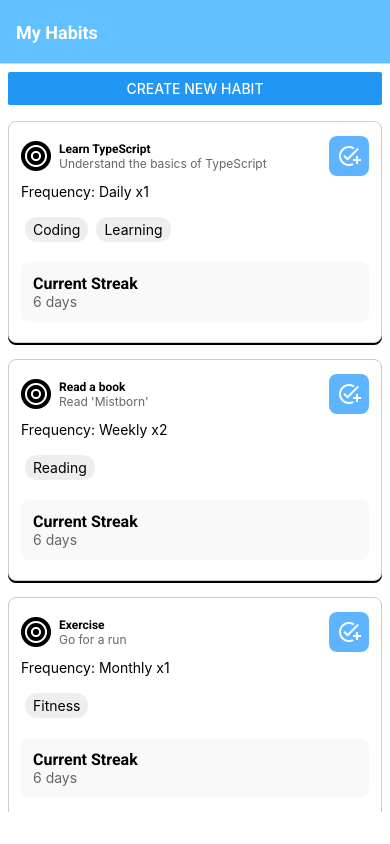
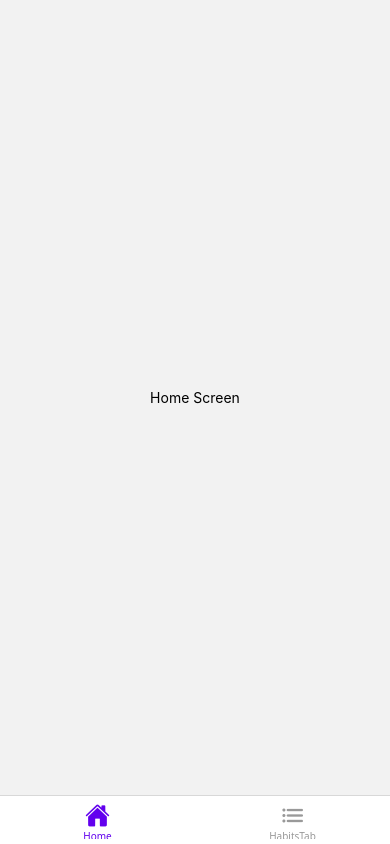
Before and after one commit to DiegoRojo99/Objexy, a React Native app: screen / in a window 390 px wide. Built offline with nearby package versions, Linux system fonts and the light colour scheme.

Commit message:
Added bottom tabs

```diff
--- a/App.tsx
+++ b/App.tsx
@@ -3,9 +3,13 @@ import { NavigationContainer } from '@react-navigation/native';
 import { createNativeStackNavigator } from '@react-navigation/native-stack'
 import HabitsScreen from './screens/HabitsScreen';
 import HabitDetailsScreen from './screens/HabitDetailsScreen';
-import Colors from './lib/colors/Colors';
+import { createBottomTabNavigator } from '@react-navigation/bottom-tabs';
+import { Ionicons } from '@expo/vector-icons';
+import { Text, View } from 'react-native';
+import { StatusBar } from 'expo-status-bar';
 
 const Stack = createNativeStackNavigator();
+const BottomTabs = createBottomTabNavigator();
 
 export default function App() {
   useFonts({
@@ -13,27 +17,75 @@ export default function App() {
     'Roboto-Bold': require('./assets/fonts/Roboto-Bold.ttf'),
   });
 
-  const commonScreenOptions = {
-    headerTitleStyle: { fontFamily: 'Roboto-Bold' },
-    headerStyle: { backgroundColor: Colors.navigation },
-    headerTintColor: Colors.navigationText,
+  const TabScreenOptions = {
+    headerShown: false,
+    tabBarActiveTintColor: '#6200ee',
+    tabBarInactiveTintColor: '#999',
+    tabBarStyle: {
+      backgroundColor: '#fff',
+      borderTopWidth: 1,
+      elevation: 0,
+      marginBottom: 0,
+    },
   };
 
+  const commonScreenOptions = {
+    headerShown: false,
+    contentStyle: {
+      paddingTop: 32,
+      paddingHorizontal: 8,
+      flex: 1,
+    },
+  };
+
+  function HomeScreen() {
+    return (
+      <View style={{ flex: 1, justifyContent: 'center', alignItems: 'center' }}>
+        <Text>Home Screen</Text>
+      </View>
+    )
+  }
+
+  function HabitsStack() {
+    return (
+      <Stack.Navigator screenOptions={commonScreenOptions}>
+        <Stack.Screen
+          name="HabitsList"
+          component={HabitsScreen}
+        />
+        <Stack.Screen
+          name="HabitDetails"
+          component={HabitDetailsScreen}
+        />
+      </Stack.Navigator>
+    );
+  }
+
   return (
+    <>
+      <StatusBar style='dark' />
       <NavigationContainer>
-        <Stack.Navigator screenOptions={commonScreenOptions}>
-          <Stack.Screen
-            name="Habits"
-            component={HabitsScreen}
+        <BottomTabs.Navigator screenOptions={TabScreenOptions}>
+          <BottomTabs.Screen
+            name="Home"
+            component={HomeScreen}
             options={{
-              headerTitle: 'My Habits'
+              tabBarIcon: ({ color, size }) => (
+                <Ionicons name="home" size={size} color={color} />
+              ),
             }}
           />
-          <Stack.Screen
-            name="Habit Details"
-            component={HabitDetailsScreen}
+          <BottomTabs.Screen
+            name="HabitsTab"
+            component={HabitsStack}
+            options={{
+              tabBarIcon: ({ color, size }) => (
+                <Ionicons name="list" size={size} color={color} />
+              ),
+            }}
           />
-        </Stack.Navigator>
+        </BottomTabs.Navigator>
       </NavigationContainer>
+    </>
   );
 }
--- a/package.json
+++ b/package.json
@@ -9,6 +9,7 @@
     "web": "expo start --web"
   },
   "dependencies": {
+    "@react-navigation/bottom-tabs": "^7.4.2",
     "@react-navigation/native": "^7.1.14",
     "@react-navigation/native-stack": "^7.3.21",
     "expo": "~53.0.17",
```
Also changed, not shown: 1 other file (tests, documents, lock files or other folders).
